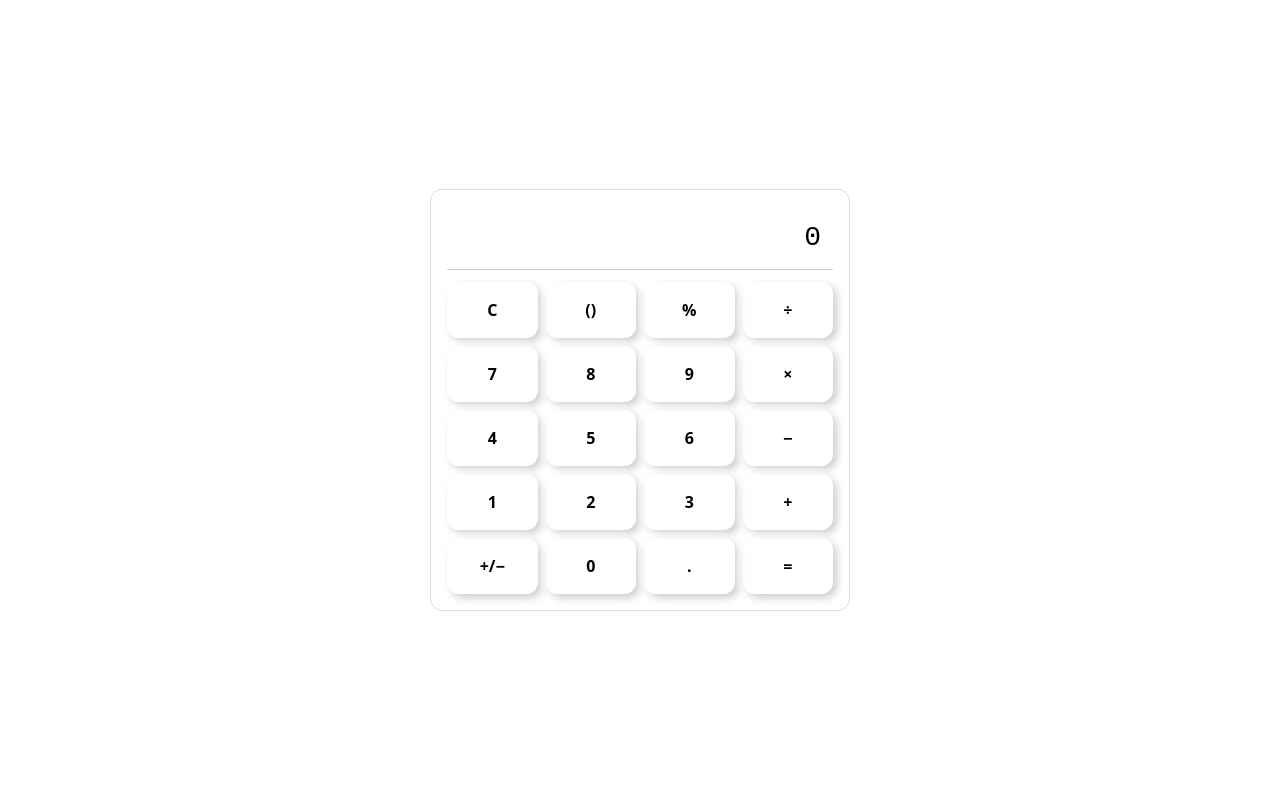
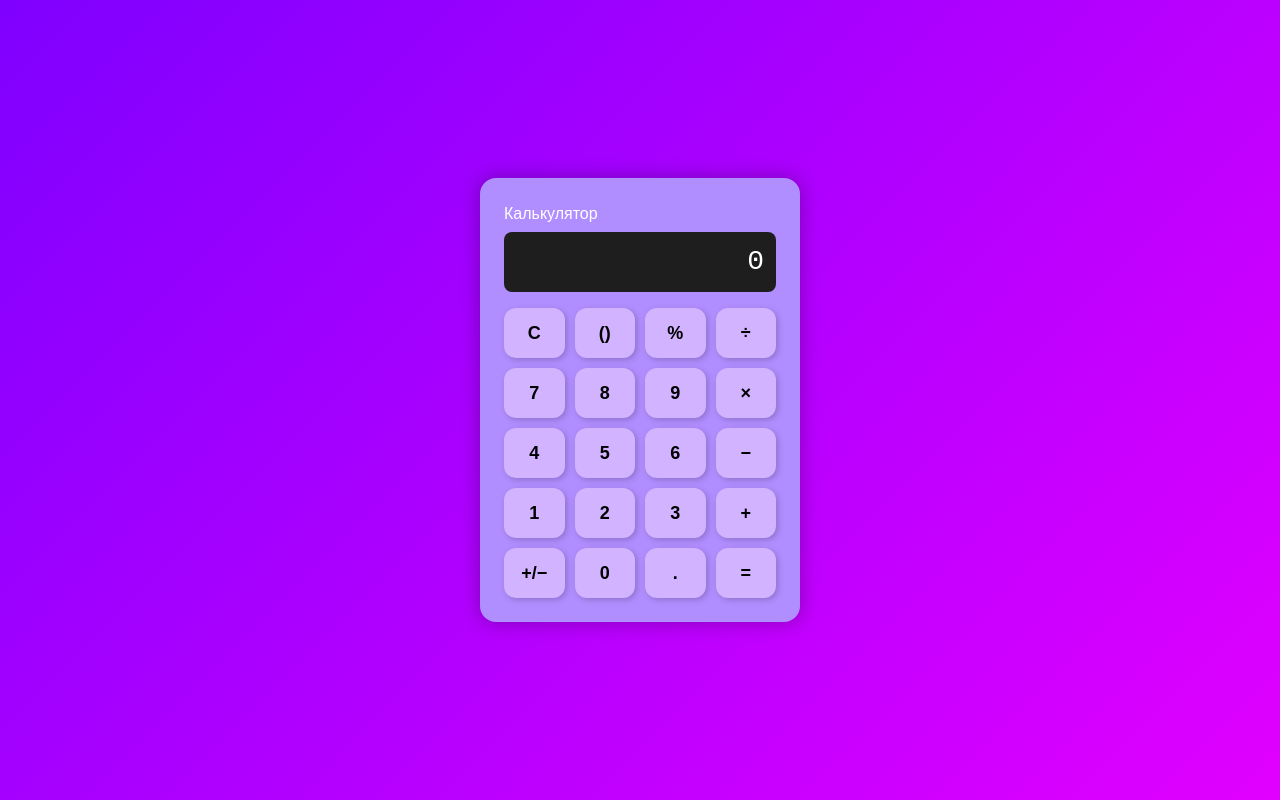
Before and after one commit to Beeh-Tolstasum/calculator-tailwind, a React (Vite) app: page / in a window 1280 px wide. Built offline with nearby package versions, Linux system fonts and the light colour scheme.

Commit message:
Обновлен стиль калькулятора и удалена история

```diff
--- a/src/components/Calculator.jsx
+++ b/src/components/Calculator.jsx
@@ -25,7 +25,6 @@ const buttons = [
 
 function Calculator() {
   const [display, setDisplay] = useState("0");
-  const [history, setHistory] = useState("");
 
   const isValidChar = (ch) => /^[0-9+\-*/().e%]$/.test(ch) || ch === "E";
 
@@ -39,14 +38,11 @@ function Calculator() {
   const onClick = (val) => {
     if (!val) return;
 
-    // Очистка
     if (val === "C") {
       setDisplay("0");
-      setHistory("");
       return;
     }
 
-    // Обработка кнопки "()"
     if (val === "()") {
       setDisplay((d) => (d === "0" ? "()" : d + "()"));
       return;
@@ -68,7 +64,6 @@ function Calculator() {
         }
 
         const result = Function('"use strict";return (' + expr + ")")();
-        setHistory(display + " = " + result);
         setDisplay(String(result));
       } catch {
         setDisplay("Error");
@@ -76,7 +71,6 @@ function Calculator() {
       return;
     }
 
-    // Операторы
     if (/[+\-*/]/.test(val)) {
       setDisplay((d) => {
         const last = d.slice(-1);
@@ -87,7 +81,6 @@ function Calculator() {
       return;
     }
 
-    // Точка
     if (val === ".") {
       const parts = display.split(/[+\-*/]/);
       const lastPart = parts[parts.length - 1];
@@ -96,7 +89,6 @@ function Calculator() {
       return;
     }
 
-    // Число/константы
     setDisplay((d) => (d === "0" ? val : d + val));
   };
 
@@ -118,80 +110,66 @@ function Calculator() {
     return () => window.removeEventListener("keydown", handler);
   }, [display]);
 
-  const glassButtonStyle = {
-    background: "rgba(255, 255, 255, 0.25)",
-    boxShadow: `4px 4px 8px rgba(0,0,0,0.2), -4px -4px 8px rgba(255,255,255,0.7)`,
-    backdropFilter: "blur(10px)",
-    borderRadius: "12px",
-    border: "1px solid rgba(255,255,255,0.3)",
-    width: "100%",
-    height: "56px",
-    fontWeight: 600,
-  };
-
+  // Стили из фиолетового калькулятора
   const containerStyle = {
     minHeight: "100vh",
     display: "flex",
     alignItems: "center",
     justifyContent: "center",
+    background: "linear-gradient(135deg, #7F00FF, #E100FF)",
+    fontFamily: "Arial, sans-serif",
+  };
+
+  const calcStyle = {
+    background: "#b18eff",
+    padding: "24px",
+    borderRadius: "16px",
+    boxShadow: "0px 0px 20px rgba(0,0,0,0.3)",
+    width: 320,
+  };
+
+  const displayStyle = {
+    background: "#1e1e1e",
+    color: "#fff",
+    height: 60,
+    borderRadius: 8,
+    textAlign: "right",
+    padding: "0 12px",
+    fontSize: 28,
+    lineHeight: "60px",
+    marginBottom: 16,
+    fontFamily: "'Courier New', monospace",
+  };
+
+  const gridStyle = {
+    display: "grid",
+    gridTemplateColumns: "repeat(4, 1fr)",
+    gap: 10,
+  };
+
+  const buttonStyle = {
+    background: "#d1b3ff",
+    border: "none",
+    borderRadius: 12,
+    height: 50,
+    fontSize: 18,
+    fontWeight: 600,
+    boxShadow: "2px 2px 6px rgba(0,0,0,0.2)",
+    cursor: "pointer",
   };
 
   return (
     <div style={containerStyle}>
-      <div
-        style={{
-          width: 420,
-          padding: 16,
-          borderRadius: 12,
-          border: "1px solid #ddd",
-          background: "#fff",
-        }}
-      >
-        {/* Дисплей */}
-        <div
-          style={{
-            height: 64,
-            display: "flex",
-            alignItems: "center",
-            justifyContent: "flex-end",
-            padding: "0 12px",
-            fontFamily: "'Courier New', monospace",
-            fontSize: 28,
-            borderBottom: "1px solid #ccc",
-          }}
-        >
-          {display}
-        </div>
-
-        {/* Кнопки */}
-        <div
-          style={{
-            display: "grid",
-            gridTemplateColumns: "repeat(4, 1fr)",
-            gap: 8,
-            marginTop: 12,
-          }}
-        >
+      <div style={calcStyle}>
+        <div style={{ color: "#fff", marginBottom: 6 }}>Калькулятор</div>
+        <div style={displayStyle}>{display}</div>
+        <div style={gridStyle}>
           {buttons.map((b, i) => (
-            <button key={i} onClick={() => onClick(b)} style={glassButtonStyle}>
+            <button key={i} onClick={() => onClick(b)} style={buttonStyle}>
               {b}
             </button>
           ))}
         </div>
-
-        {/* История (опционально) */}
-        {history && (
-          <div
-            style={{
-              marginTop: 12,
-              fontFamily: "'Courier New', monospace",
-              fontSize: 14,
-              color: "#555",
-            }}
-          >
-            {history}
-          </div>
-        )}
       </div>
     </div>
   );
```
